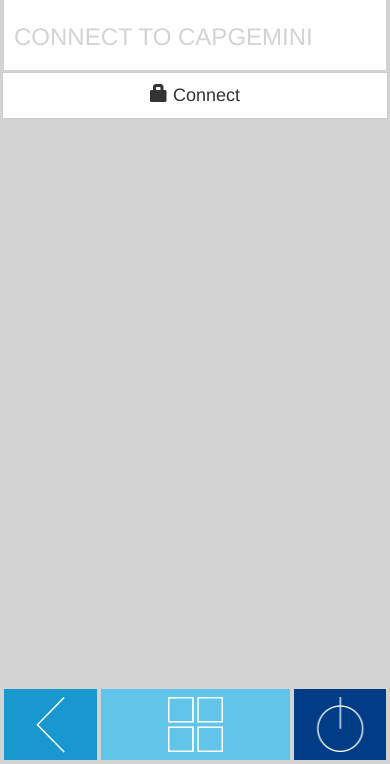
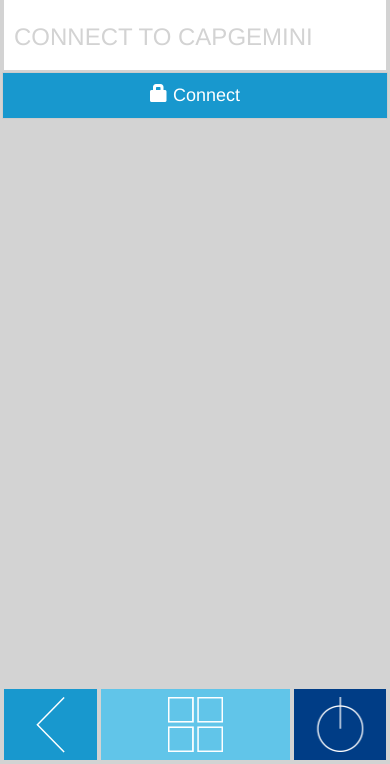
Before and after one commit to wilmveel/CorpApp-app, a plain HTML site: page www/index.html in a window 390 px wide. Shown: the part 80-844 px from the top of the page. Drawn offline with Linux system fonts and the light colour scheme; some packages are replaced by stand-ins of ours.

Commit message:
Changed the Style of all buttons to match.

```diff
--- a/www/css/corpApp.css
+++ b/www/css/corpApp.css
@@ -318,7 +318,7 @@
 	border-bottom: 4px solid #d3d3d3;
 }
 
-.search .btn{
+.btn{
 	background-color: #1898CE;
 	color:#FFFFFF;
 
```
